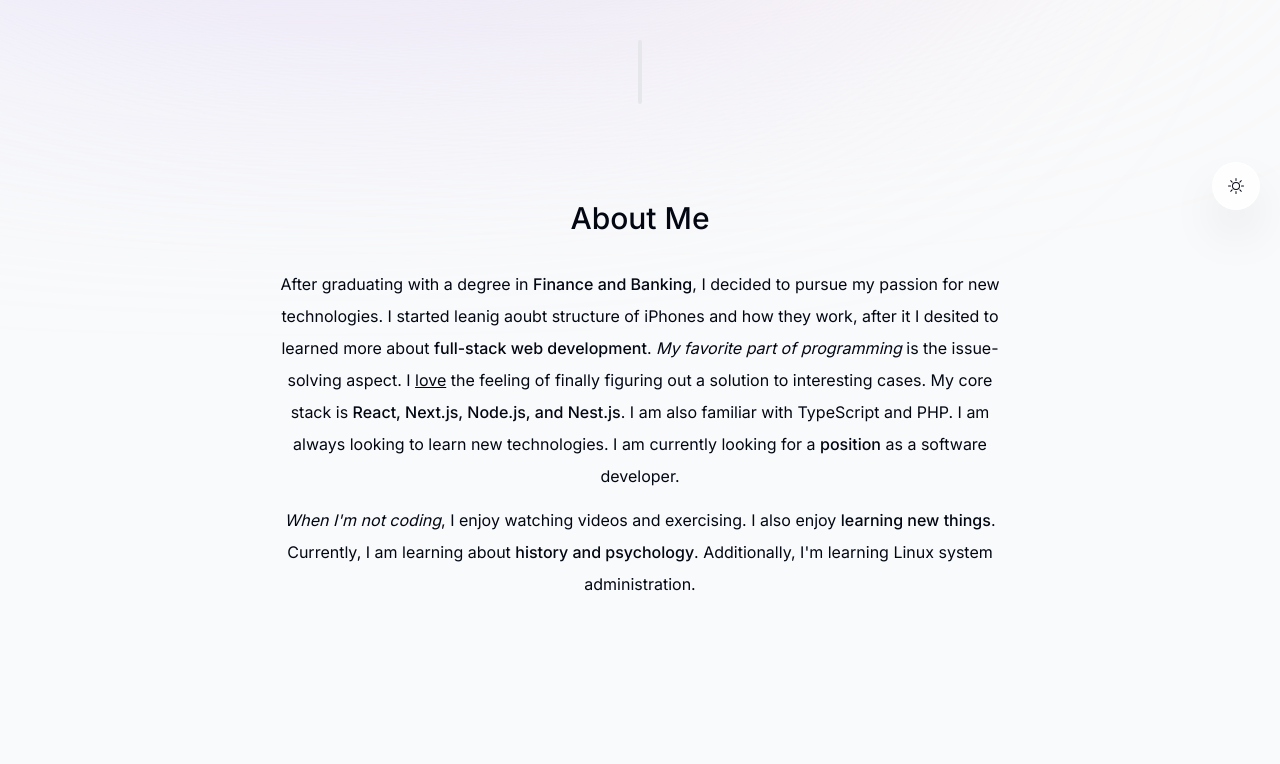
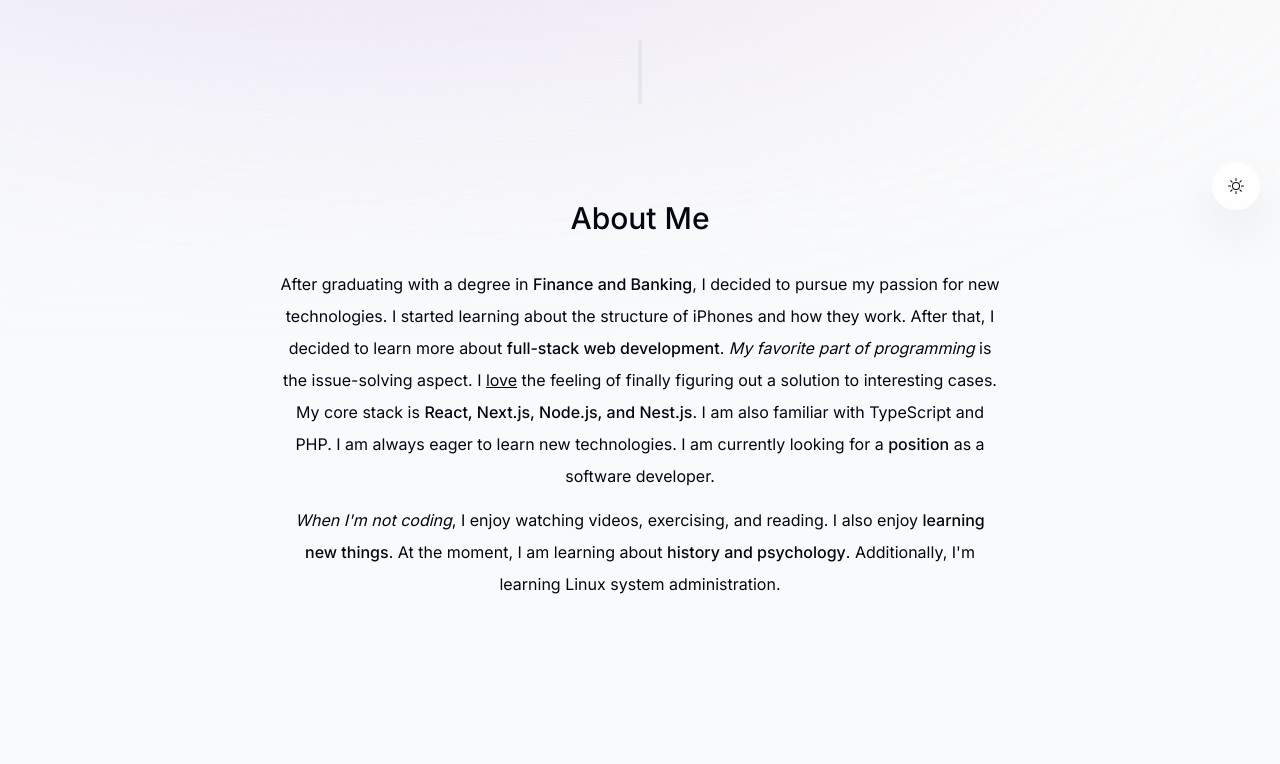
Before and after one commit to RuslanTsykaliak/React-Next-Portfolio, a Next.js app: page / in a window 1280 px wide. Shown: the part 570-1334 px from the top of the page. Built offline with nearby package versions, Linux system fonts and the light colour scheme; no server answers.

Commit message:
Update about.tsx

```diff
--- a/components/about.tsx
+++ b/components/about.tsx
@@ -26,8 +26,8 @@ export default function About() {
       <p className="mb-3">
         After graduating with a degree in{" "}
         <span className="font-medium">Finance and Banking</span>, I decided to
-        pursue my passion for new technologies. I started leanig aoubt structure
-        of iPhones and how they work, after it I desited to learned more about{" "}
+        pursue my passion for new technologies. I started learning about the structure
+        of iPhones and how they work. After that, I decided to learn more about{" "}
         <span className="font-medium">full-stack web development</span>.{" "}
         <span className="italic">My favorite part of programming</span> is the
         issue-solving aspect. I <span className="underline">love</span> the
@@ -36,15 +36,15 @@ export default function About() {
         <span className="font-medium">
           React, Next.js, Node.js, and Nest.js
         </span>
-        . I am also familiar with TypeScript and PHP. I am always looking to
+        . I am also familiar with TypeScript and PHP. I am always eager to
         learn new technologies. I am currently looking for a{" "}
         <span className="font-medium">position</span> as a software developer.
       </p>
 
       <p>
         <span className="italic">When I'm not coding</span>, I enjoy watching
-        videos and exercising. I also enjoy{" "}
-        <span className="font-medium">learning new things</span>. Currently, I
+        videos, exercising, and reading. I also enjoy{" "}
+        <span className="font-medium">learning new things</span>. At the moment, I
         am learning about{" "}
         <span className="font-medium">history and psychology</span>.
         Additionally, I'm learning Linux system administration.
```
